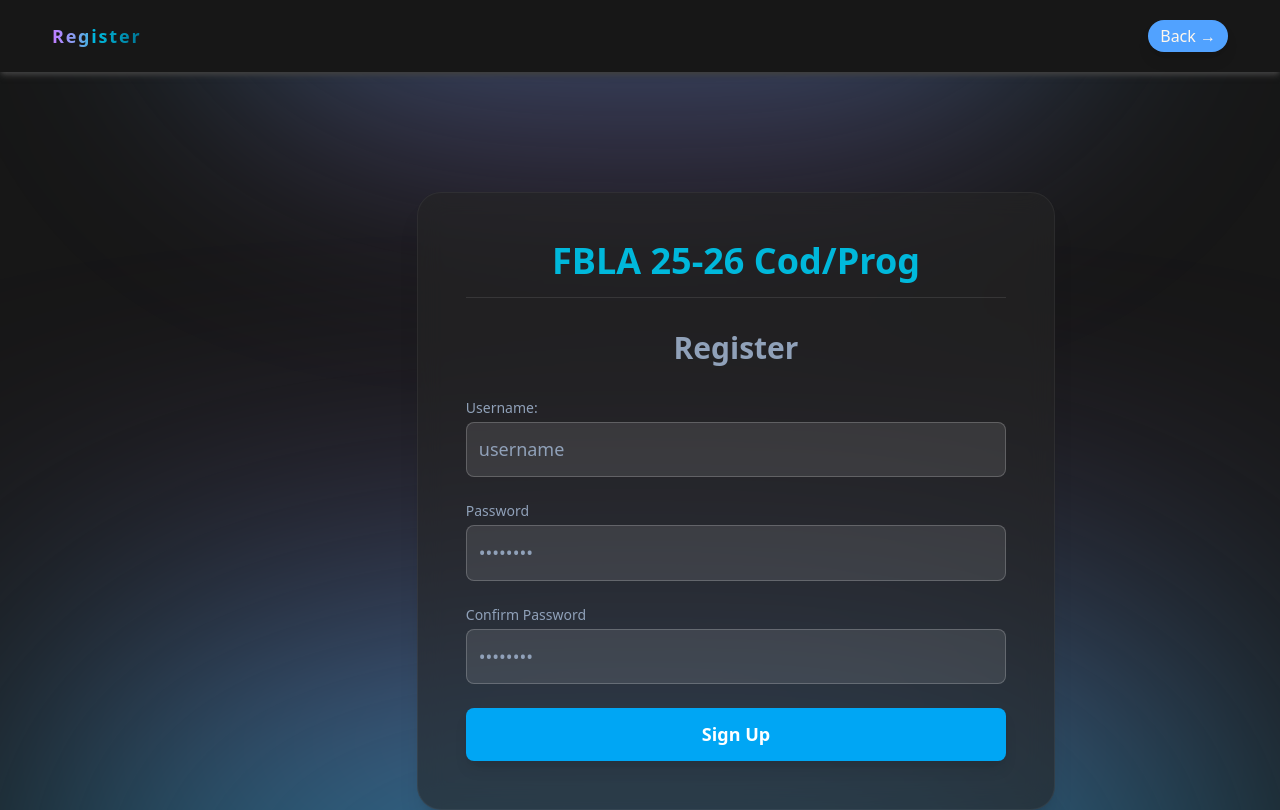
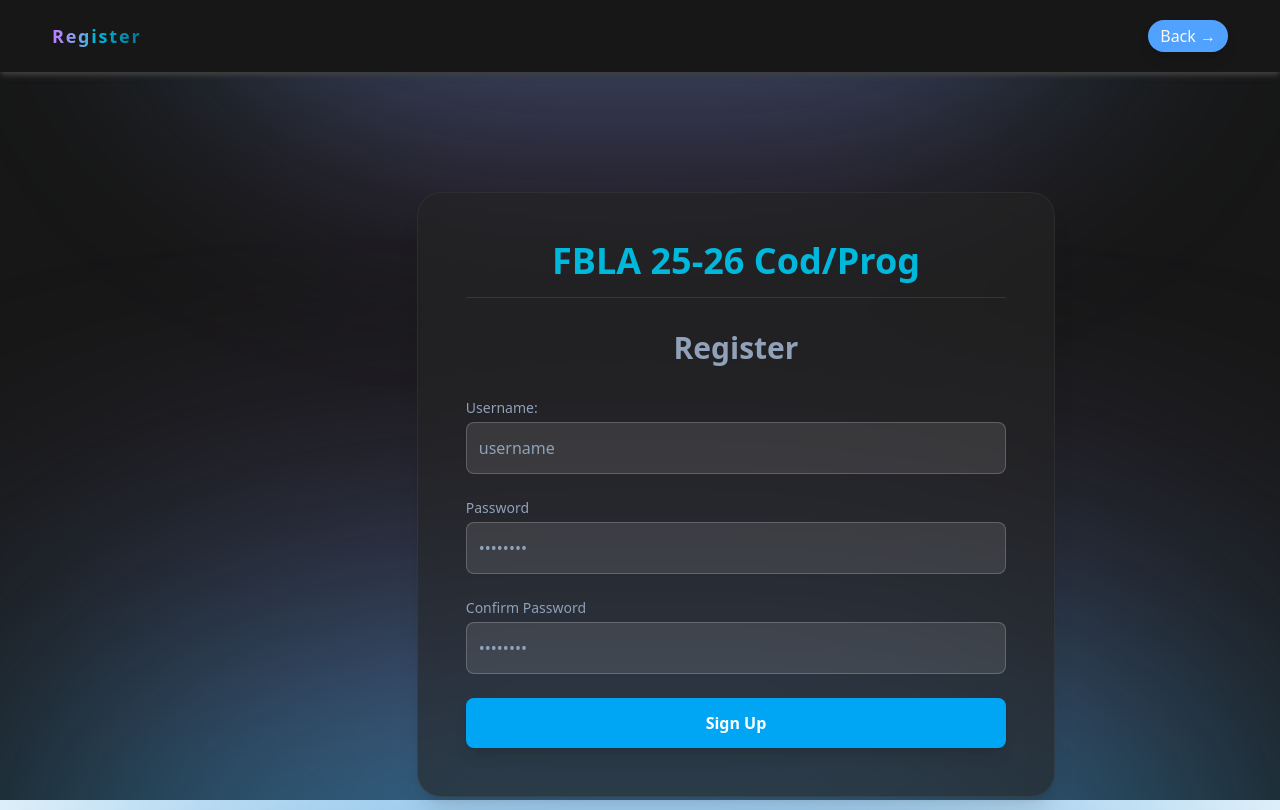
Before and after one commit to Patels711/fbla-coding-programming-2026, a React (Vite) app in the folder frontend/: page /register in a window 1280 px wide. Built offline with nearby package versions, Linux system fonts and the light colour scheme; no server answers.

Commit message:
small tweaks

```diff
--- a/frontend/src/components/card.tsx
+++ b/frontend/src/components/card.tsx
@@ -26,7 +26,7 @@
                         )}
                     </div>
                 )}
-                <div className={`text-neutral-400 text-lg leading-relaxed ${contentClassName}`}>
+                <div className={`text-neutral-400 min:text-lg leading-relaxed ${contentClassName}`}>
                     {children}
                 </div>
             </div>
```
